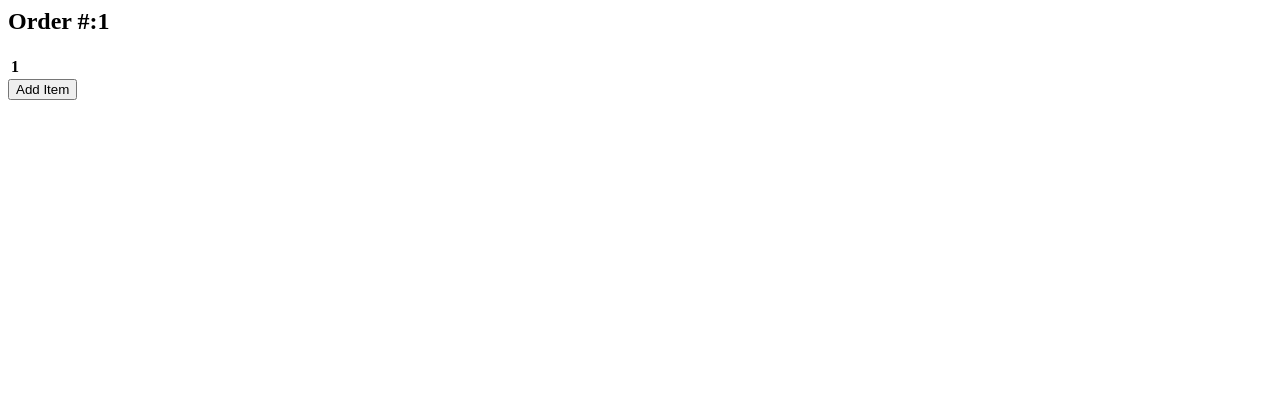
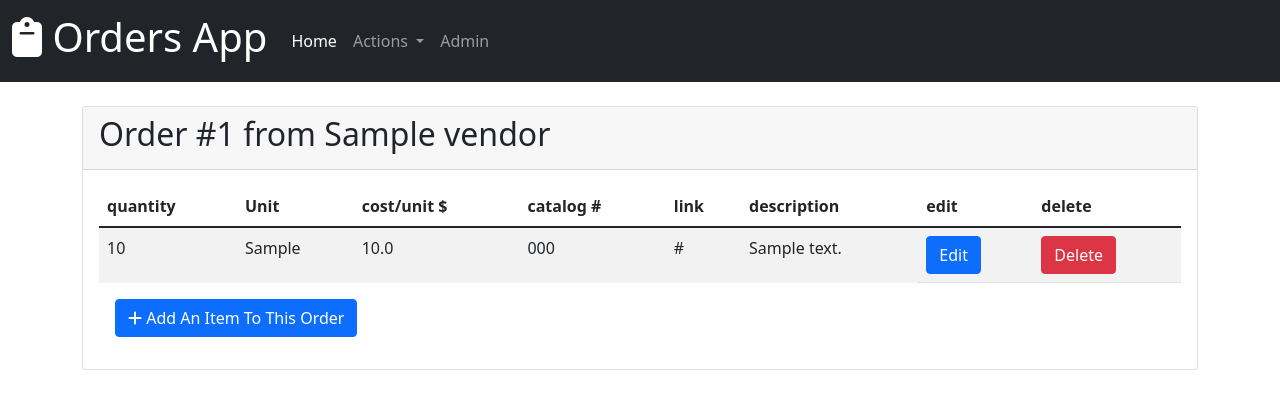
Before and after one commit to sixtycycles/orders-app, a Django app: page /orders/1/ in a window 1280 px wide. Shown: the top 409 px of the page. Run offline with Django 3.2, Linux system fonts and the light colour scheme; tables that the repository leaves empty hold one stand-in row (values such as "Sample post"); some libraries are stand-ins or nearby versions.

Commit message:
moving things around.

```diff
--- a/ordering_system/admin.py
+++ b/ordering_system/admin.py
@@ -1,6 +1,6 @@
 from django.contrib import admin
 
-from .models import Item, Order,Vendor
+from .models import Item, Order, Vendor
 
 # Register your models here.
 admin.site.register(Order)
--- a/ordering_system/templates/ordering_system/order_detail.html
+++ b/ordering_system/templates/ordering_system/order_detail.html
@@ -1,26 +1,72 @@
-
-
+{% extends 'base.html' %}
 {% block content %}
-<div class="card">
+    <div class="card mt-4">
         <div class="card-header">
-    <h2>Order #:{{ order.id }}</h2>
+            <h2>Order #{{ order.id }} from {{ order.vendor }}</h2>
         </div>
         <div class="card-body">
+
             <table class="table table-striped m-0">
                 <thead>
                 <tr>
-                <th class="border-0" scope="col">{{ order.id }}</th>
+                    <th class="border-0" scope="col">quantity</th>
+                    <th>Unit</th>
+                    <th>cost/unit $</th>
+                    <th>catalog #</th>
+                    <th>link</th>
+                    <th>description</th>
+                    <th>edit</th>
+                    <th>delete</th>
                 </tr>
                 </thead>
                 <tbody id="order-items">
+                {% for item in  order.item_set.all %}
+                    <tr>
+                        <td class="border-0">
+                            {{ item.quantity }}
+                        </td>
+                        <td class="border-0">
+                            {{ item.unit }}
+                        </td>
+                        <td class="border-0">
+                            {{ item.cost_per_unit }}
+                        </td>
+                        <td class="border-0">
+                            {{ item.catalog_number }}
+                        </td>
+                        <td class="border-0">
+                            {{ item.link_to_item }}
+                        </td>
+                        <td class="border-0">
+                            {{ item.description|truncatewords:4 }}
+                        </td>
+                        <td>
+                            <button hx-get="{% url 'item-edit' pk=item.pk %}" class="btn btn-primary"
+                                    hx-swap="afterbegin" hx-target="#order-items">
+                                Edit
+                            </button>
+                        </td>
+                        <td>
+                            <form>
+                                {% csrf_token %}
+                                <button class="btn btn-danger  " hx-post="{% url 'item-delete' pk=item.pk %}"
+                                        hx-confirm="Are you sure?">
+                                    Delete
+                                </button>
+                            </form>
+                        </td>
+                    </tr>
+
+                {% endfor %}
                 {% include "ordering_system/order_items.html" with order=order %}
                 </tbody>
             </table>
-    <div class="card-body px-3" hx-target="#order-items" hx-swap="beforeend">
-        <button hx-get="{% url 'item-create' pk=order.pk %}" type="submit" class="btn btn-outline-primary btn-sm">
+            <div class="card-body " hx-target="#order-items" hx-swap="beforeend">
+                <button hx-get="{% url 'item-create' pk=order.pk %}" type="submit" class="btn btn-primary ">
                     <i class="fas fa-plus"></i>
-            Add Item
+                    Add An Item To This Order
                 </button>
+
             </div>
         </div>
     </div>
--- a/ordering_system/urls.py
+++ b/ordering_system/urls.py
@@ -10,6 +10,7 @@ from .views import (
     order_delete_view,
     order_detail_view,
     order_list_view,
+    order_edit_view,
 )
 
 urlpatterns = [
@@ -18,6 +19,7 @@ urlpatterns = [
     path("item/<int:pk>/delete/", item_delete_view, name="item-delete"),
     path("item/<int:pk>/", item_detail_view, name="item-detail"),
     path("create/", order_create_view, name="order-create"),
+    path("<int:pk>/edit/", order_edit_view, name="order-edit"),
     path("<int:pk>/add_item/", order_add_item_view, name="order-add-item"),
     path("<int:pk>/delete/", order_delete_view, name="order-delete"),
     path("<int:pk>/", order_detail_view, name="order-detail"),
--- a/ordering_system/views.py
+++ b/ordering_system/views.py
@@ -3,35 +3,35 @@ from typing import Any, Dict, List, cast
 from django.forms.models import BaseModelForm
 from django.http import HttpResponse, HttpResponseNotAllowed, HttpResponseRedirect
 from django.http.request import HttpRequest
-from django.shortcuts import get_object_or_404, render,redirect
+from django.shortcuts import get_object_or_404, render, redirect
 
 from django.urls import reverse
 from django.views.generic import CreateView, DetailView, ListView
-from .forms import ItemForm, OrderCreateForm
+from .forms import ItemForm, OrderForm
 from .models import Item, Order
 
 
 def landing_page(request):
-    return render(request, 'ordering_system/landing.html')
+    return render(request, "ordering_system/landing.html")
 
 
 def order_list_view(request):
     context = {}
-    context["object_list"] = Order.objects.all()
-    context["form"] = OrderCreateForm()
+    context["list_of_orders"] = Order.objects.filter(user=request.user)
+    context["form"] = OrderForm()
 
     return render(request, "ordering_system/order_list.html", context)
 
 
 def order_create_view(request):
     context = {}
-    form = OrderCreateForm(request.POST or None)
+    form = OrderForm(request.POST or None)
 
     if request.method == "POST":
         if form.is_valid():
             order = form.save()
 
-            return redirect(f"/orders/{order.pk}/")
+            return redirect(f"/orders/{order.pk}/edit")
 
     context["form"] = form
     return render(request, "ordering_system/order_create_form.html", context)
@@ -53,6 +53,21 @@ def order_add_item_view(request, pk):
 
     context["Order"] = Order
     return render(request, "ordering_system/order_items.html", context)
+
+
+def order_edit_view(request, pk):
+    context = {}
+    edit_this = get_object_or_404(Order, pk=pk)
+    form = OrderForm(request.POST or None, instance=edit_this)
+
+    if form.is_valid():
+        form.save()
+        return HttpResponseRedirect(f"/orders/{pk}")
+
+        # add form dictionary to context
+    context["form"] = form
+
+    return render(request, "ordering_system/order_edit.html", context)
 
 
 def order_delete_view(request, pk):
--- a/orders/settings.py
+++ b/orders/settings.py
@@ -7,7 +7,7 @@ BASE_DIR = Path(__file__).resolve().parent
 SECRET_KEY = "SECRETKEY"
 
 DEBUG = True
-AUTH_USER_MODEL = 'ordering_system.User'
+AUTH_USER_MODEL = "ordering_system.User"
 ALLOWED_HOSTS = ["localhost", "*"]
 DEFAULT_AUTO_FIELD = "django.db.models.BigAutoField"
 INSTALLED_APPS = [
@@ -29,7 +29,6 @@ MIDDLEWARE = [
     "django.contrib.auth.middleware.AuthenticationMiddleware",
     "django.contrib.messages.middleware.MessageMiddleware",
     "django.middleware.clickjacking.XFrameOptionsMiddleware",
-
 ]
 
 ROOT_URLCONF = "orders.urls"
--- a/orders/templates/base.html
+++ b/orders/templates/base.html
@@ -36,9 +36,9 @@
             Actions
           </a>
           <ul class="dropdown-menu" aria-labelledby="navbarDropdown">
-              <li> <a class="dropdown-item"  href="{% url 'order-list' %}">My Orders</a></li>
-              <li> <a class="dropdown-item"  href="{% url 'order-list' %}">Vendors</a></li>
-              <li> <a class="dropdown-item"  href="{% url 'order-list' %}">do a new thing</a></li>
+              <li> <a class="dropdown-item"  href="{% url 'order-create' %}">start new order</a></li>
+              <li> <a class="dropdown-item"  href="{% url 'order-list' %}">manage vendors</a></li>
+              <li> <a class="dropdown-item"  href="{% url 'order-list' %}">See open orders</a></li>
               <li> <a class="dropdown-item"  href="{% url 'order-list' %}">Delivery Labels</a></li>
           </ul>
         </li>
--- a/orders/urls.py
+++ b/orders/urls.py
@@ -5,5 +5,5 @@ from ordering_system.views import landing_page
 urlpatterns = [
     path("admin/", admin.site.urls),
     path("orders/", include("ordering_system.urls")),
-    path("", landing_page, name="landing-page")
+    path("", landing_page, name="landing-page"),
 ]
--- a/requirements.txt
+++ b/requirements.txt
@@ -1,3 +1,4 @@
-django
+Django
 django-localflavor
-django-htmx
+django-widget-tweaks
+Black
```
Also changed, not shown: ordering_system/forms.py (+14 -4 lines), ordering_system/models.py (+9 -4 lines), ordering_system/templates/ordering_system/item_create_form.html (+10 -8 lines), ordering_system/templates/ordering_system/item_detail.html (+29 -14 lines), ordering_system/templates/ordering_system/item_edit_form.html (+39 -11 lines), ordering_system/templates/ordering_system/order_create_form.html (+5 -12 lines), ordering_system/templates/ordering_system/order_edit.html (added, +11 -0 lines), ordering_system/templates/ordering_system/order_list.html (+3 -5 lines), ordering_system/templates/ordering_system/order_user_list.html (added, +28 -0 lines), ordering_system/migrations/0001_initial.py. Lines whose indentation alone changed are shown as unchanged.
